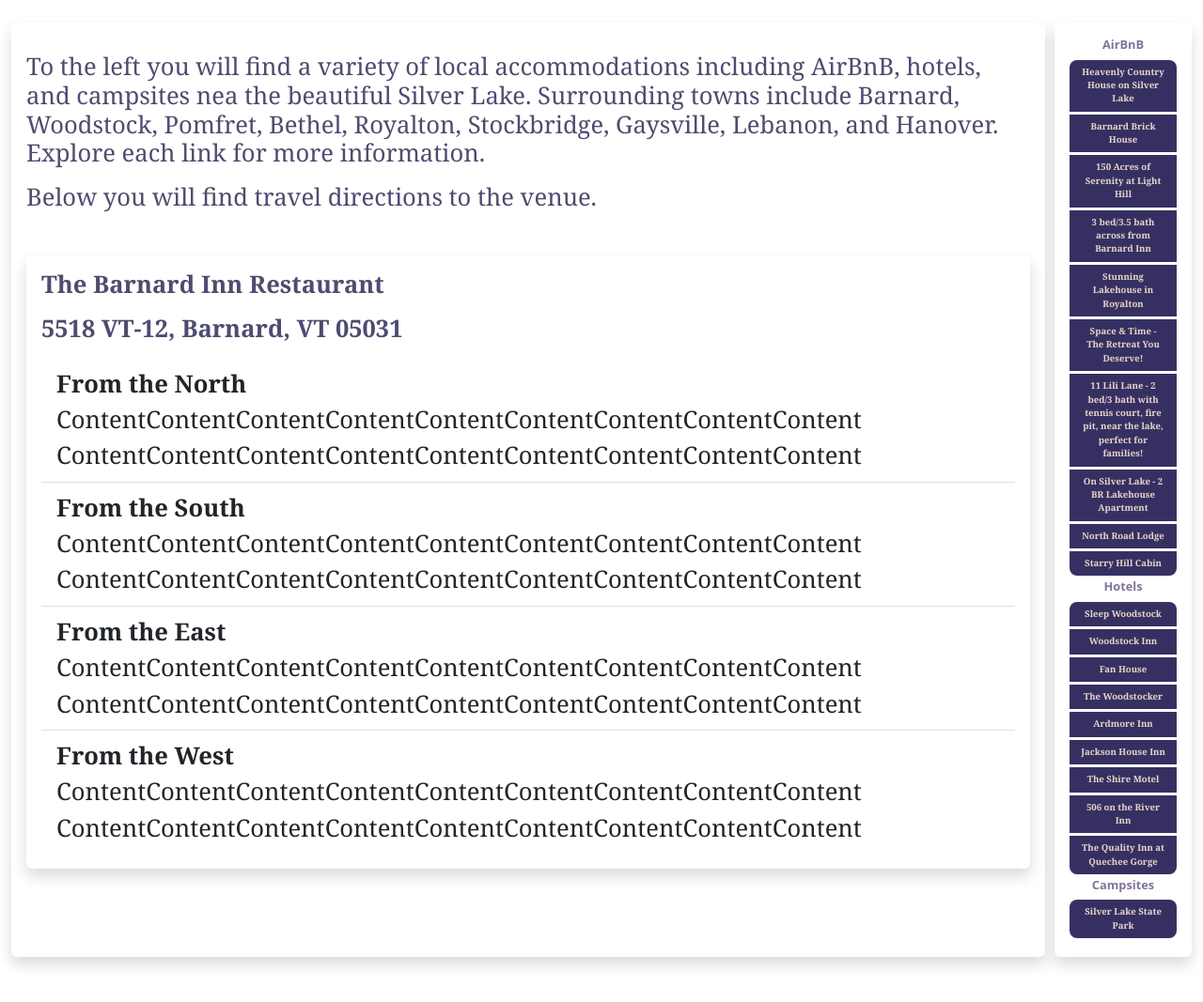
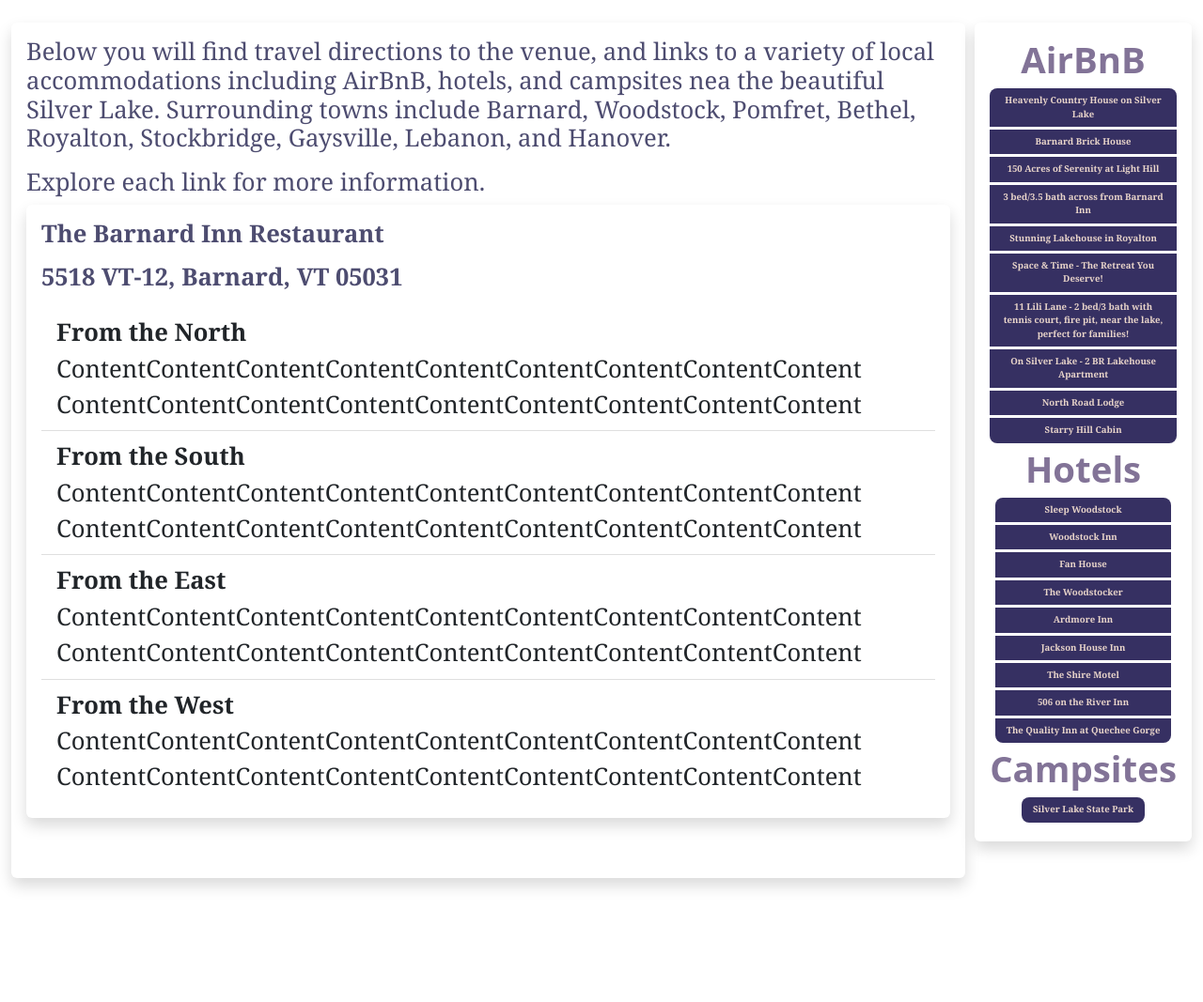
Before and after one commit to ksmontville/wedding_rsvp, a Django app: page /travel/ in a window 1280 px wide. Shown: the part 51-1118 px from the top of the page at 94% size. After the commit the page ends 997 px from the top, so only its background shows below. Run offline with Django 4.2, Linux system fonts and the light colour scheme; some libraries are stand-ins or nearby versions.

Commit message:
Travel page formatting.

```diff
--- a/rsvp/templates/rsvp/base.html
+++ b/rsvp/templates/rsvp/base.html
@@ -8,7 +8,7 @@
   <style>
       .navbar-brand {
         font-family: Georgia;
-        font-size: 3vw !important;
+        font-size: 4vw !important;
         font-weight: lighter;
         color: #E9D5CA !important;
       }
--- a/rsvp/templates/rsvp/travel_accommodations.html
+++ b/rsvp/templates/rsvp/travel_accommodations.html
@@ -23,25 +23,25 @@
 
         #accomDiv {
             font-family: Georgia;
-            font-size: 1vw;
+            font-size: 2vw;
         }
 
         #travelDiv {
             font-family: Georgia;
-            font-size: 1vw;
+            font-size: 2vw;
             color: red;
         }
 
         h4 {
             color: #4D4C70;
             font-family: Georgia;
-            font-size: 1vw;
+            font-size: 2vw;
             text-align: left;
         }
 
         h5 {
             color: #827397;
-            font-size: 1vw;
+            font-size: 3vw;
         }
 
 <!--        .flex-container-weather {-->
@@ -66,16 +66,14 @@
             flex-direction: row;
             flex-wrap: wrap;
             width: 100%;
-            justify-content: flex-start;
+            justify-content: space-evenly;
         }
 
         .flex-child-left {
-            display: flex;
             flex: initial;
         }
 
         .flex-child-right {
-            display: flex;
             flex: initial;
         }
 
@@ -159,14 +157,11 @@
     <div class="flex-child-left">
         <div class="shadow p-3 mb-5 bg-body rounded" id="accomDiv">
             <div class="text-left">
-                <p>
-                <h4>To the left you will find a variety of local accommodations including AirBnB, hotels,
-                    and campsites nea the beautiful Silver Lake. Surrounding towns include Barnard, Woodstock, Pomfret,
-                    Bethel, Royalton, Stockbridge, Gaysville, Lebanon, and Hanover.
-                    Explore each link for more information.</h4>
-                <p>
-                <h4>Below you will find travel directions to the venue.</h4>
-                <br>
+                <h4>Below you will find travel directions to the venue, and links to a variety of local accommodations
+                    including AirBnB, hotels, and campsites nea the beautiful Silver Lake. Surrounding towns include
+                    Barnard, Woodstock, Pomfret, Bethel, Royalton, Stockbridge, Gaysville, Lebanon, and Hanover.</h4>
+
+                    <p><h4>Explore each link for more information.</h4>
                     <div class="shadow p-3 mb-5 bg-body rounded" id="travelDiv">
                         <h4><p><b>The Barnard Inn Restaurant</b></p>
                             <p><b>5518 VT-12, Barnard, VT 05031</b></p>
```
